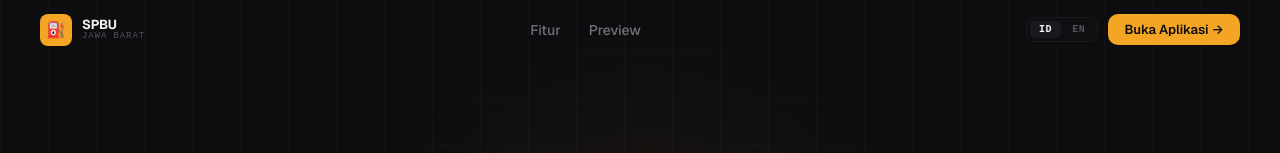
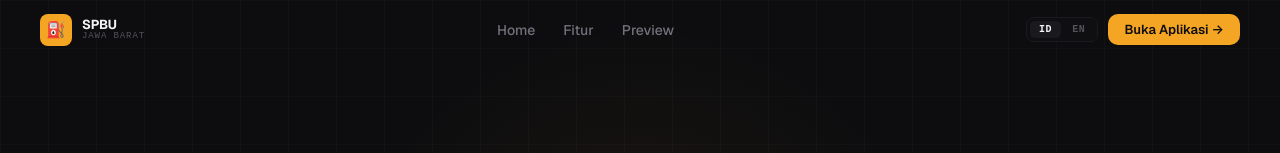
Before and after one commit to TYRX24/spbu-map, a React (Vite) app: page / in a window 1280 px wide. Shown: the top 153 px of the page. Built offline with nearby package versions, Linux system fonts and the light colour scheme.

Commit message:
feat: tambah Home di navbar landing

```diff
--- a/src/pages/Landing.jsx
+++ b/src/pages/Landing.jsx
@@ -68,6 +68,7 @@ export default function Landing() {
         </div>
 
         <div style={{ display: 'flex', alignItems: 'center', gap: 28 }}>
+            <a href="#" className="lp-nav-link">Home</a>
           <a href="#features" className="lp-nav-link">{isId ? 'Fitur' : 'Features'}</a>
           <a href="#preview"  className="lp-nav-link">Preview</a>
         </div>
```
